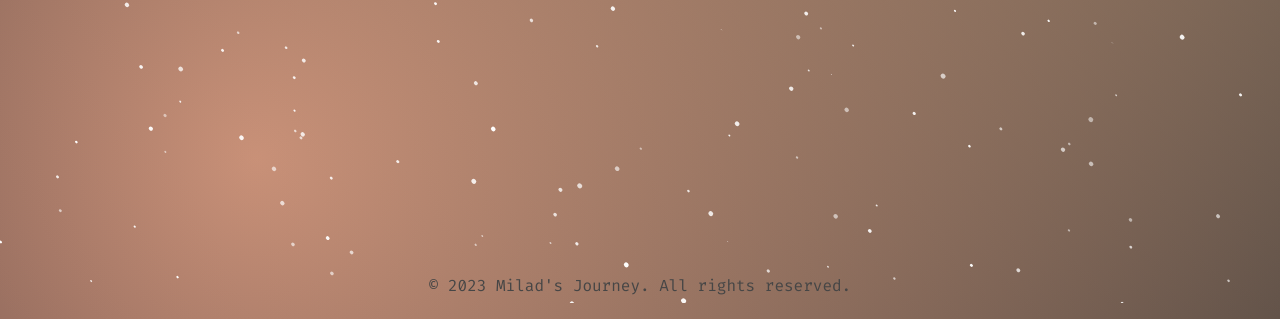
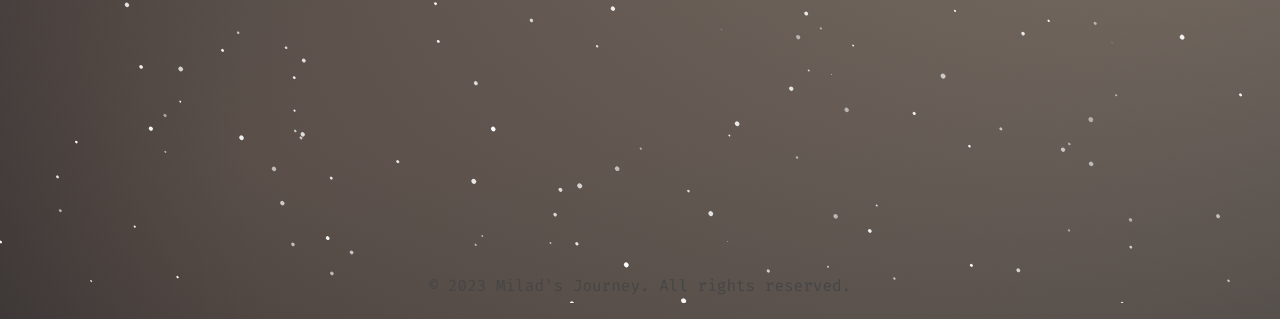
Before and after one commit to 0ZMilad/0ZMilad-V1, a plain HTML site: page docs/index.html in a window 1280 px wide. Shown: the part 481-800 px from the top of the page. Drawn offline with Linux system fonts and the light colour scheme.

Commit message:
Changed background colour

```diff
--- a/docs/styles.css
+++ b/docs/styles.css
@@ -16,7 +16,7 @@ body {
   flex-direction: column;
   min-height: 100vh;
   /* Ensure the body takes up the full viewport height */
-  background-image: radial-gradient(circle at top right, rgba(240, 193, 147, 0.527), transparent), radial-gradient(circle at 20% 80%, rgba(224, 157, 130, 0.856), transparent);
+  background-image: radial-gradient(circle at top right, rgba(240, 211, 181, 0.527), transparent), radial-gradient(circle at 20% 80%, rgba(80, 69, 64, 0.856), transparent);
 }
 
 /* Home section styles */
```
